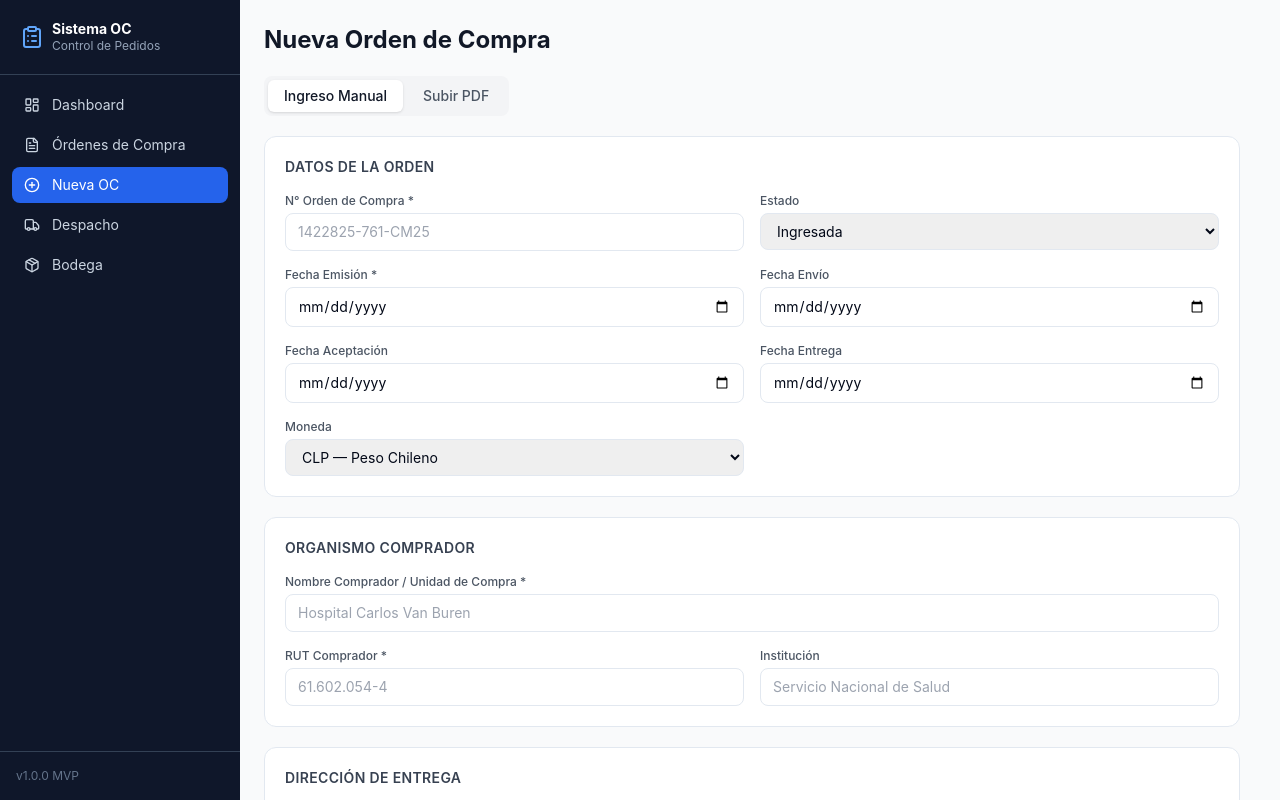
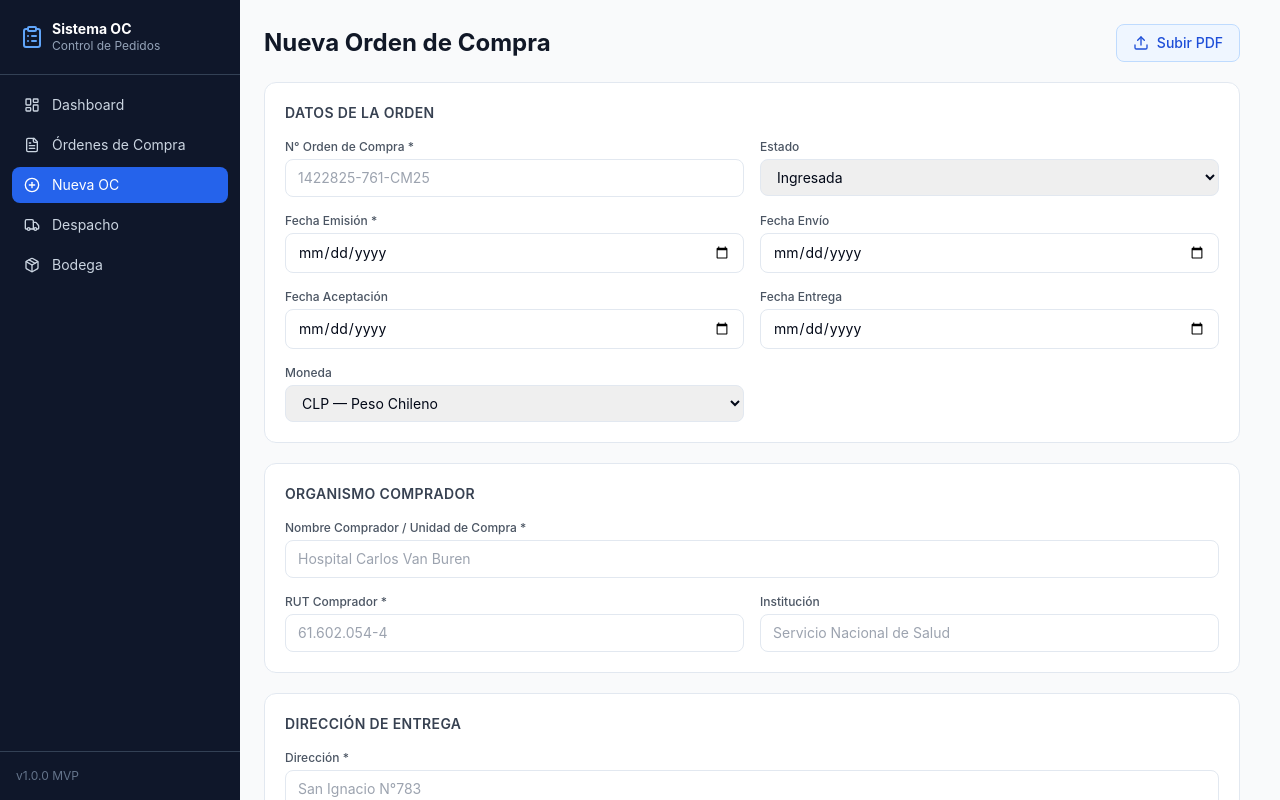
Before and after one commit to darwin-png/oc-system, a Next.js app: page /orders/new in a window 1280 px wide. Built offline with nearby package versions, Linux system fonts and the light colour scheme.

Commit message:
fix: drag-and-drop con overlay pantalla completa, sin tabs

```diff
--- a/src/app/orders/new/page.tsx
+++ b/src/app/orders/new/page.tsx
@@ -92,6 +92,7 @@ export default function NewOrderPage() {
   const ivaDesglosado = itemsOriginal !== null
 
   const processPDFRef = useRef<((file: File) => Promise<void>) | null>(null)
+  const dragCountRef = useRef(0)
 
   const setField = (field: string, value: any) => setForm(f => ({ ...f, [field]: value }))
 
@@ -200,7 +201,6 @@ export default function NewOrderPage() {
         requiresValidation: (p.fieldsRequiringValidation?.length || 0) > 0,
       }))
 
-      setTab('manual')
     } catch {
       setError('Error procesando PDF')
     } finally {
@@ -212,18 +212,31 @@ export default function NewOrderPage() {
   processPDFRef.current = processPDFFile
 
   useEffect(() => {
+    const onDragEnter = (e: DragEvent) => {
+      e.preventDefault()
+      dragCountRef.current++
+      if (dragCountRef.current === 1) setIsDragging(true)
+    }
+    const onDragLeave = (e: DragEvent) => {
+      e.preventDefault()
+      dragCountRef.current--
+      if (dragCountRef.current === 0) setIsDragging(false)
+    }
     const onDragOver = (e: DragEvent) => e.preventDefault()
     const onDrop = (e: DragEvent) => {
       e.preventDefault()
+      dragCountRef.current = 0
+      setIsDragging(false)
       const file = e.dataTransfer?.files?.[0]
-      if (file) {
-        setTab('pdf')
-        processPDFRef.current?.(file)
-      }
+      if (file) processPDFRef.current?.(file)
     }
+    window.addEventListener('dragenter', onDragEnter)
+    window.addEventListener('dragleave', onDragLeave)
     window.addEventListener('dragover', onDragOver)
     window.addEventListener('drop', onDrop)
     return () => {
+      window.removeEventListener('dragenter', onDragEnter)
+      window.removeEventListener('dragleave', onDragLeave)
       window.removeEventListener('dragover', onDragOver)
       window.removeEventListener('drop', onDrop)
     }
@@ -258,43 +271,30 @@ export default function NewOrderPage() {
 
   return (
     <div className="p-6 max-w-5xl space-y-5">
-      <h1 className="text-2xl font-bold text-gray-900">Nueva Orden de Compra</h1>
 
-      {/* Tabs */}
-      <div className="flex gap-1 bg-gray-100 p-1 rounded-lg w-fit">
-        <button onClick={() => setTab('manual')} className={`px-4 py-1.5 rounded-md text-sm font-medium transition-colors ${tab === 'manual' ? 'bg-white shadow text-gray-900' : 'text-gray-600'}`}>
-          Ingreso Manual
-        </button>
-        <button onClick={() => setTab('pdf')} className={`px-4 py-1.5 rounded-md text-sm font-medium transition-colors ${tab === 'pdf' ? 'bg-white shadow text-gray-900' : 'text-gray-600'}`}>
+      {/* Overlay pantalla completa al arrastrar */}
+      {isDragging && (
+        <div className="fixed inset-0 z-50 bg-blue-500/20 backdrop-blur-sm flex items-center justify-center pointer-events-none">
+          <div className="bg-white rounded-2xl shadow-2xl border-4 border-blue-500 border-dashed p-16 flex flex-col items-center gap-4">
+            <Upload className="h-16 w-16 text-blue-500" />
+            <p className="text-2xl font-bold text-blue-700">Suelta el PDF aquí</p>
+            <p className="text-sm text-gray-500">Se extraerán todos los datos de la OC automáticamente</p>
+          </div>
+        </div>
+      )}
+
+      <div className="flex items-center justify-between">
+        <h1 className="text-2xl font-bold text-gray-900">Nueva Orden de Compra</h1>
+        <button
+          type="button"
+          onClick={() => fileRef.current?.click()}
+          className="flex items-center gap-2 bg-blue-50 hover:bg-blue-100 border border-blue-200 text-blue-700 text-sm font-medium px-4 py-2 rounded-lg transition-colors"
+        >
+          <Upload className="h-4 w-4" />
           Subir PDF
         </button>
+        <input ref={fileRef} type="file" accept=".pdf" onChange={handlePDF} className="hidden" />
       </div>
-
-      {/* PDF Upload zone */}
-      {tab === 'pdf' && (
-        <div
-          onClick={() => fileRef.current?.click()}
-          onDrop={e => { e.preventDefault(); setIsDragging(false) }}
-          onDragOver={e => { e.preventDefault(); setIsDragging(true) }}
-          onDragEnter={e => { e.preventDefault(); setIsDragging(true) }}
-          onDragLeave={e => { e.preventDefault(); setIsDragging(false) }}
-          className={`border-2 border-dashed rounded-xl p-12 text-center cursor-pointer transition-colors ${isDragging ? 'border-blue-500 bg-blue-100' : 'border-blue-300 hover:bg-blue-50'}`}
-        >
-          <input ref={fileRef} type="file" accept=".pdf" onChange={handlePDF} className="hidden" />
-          {pdfLoading ? (
-            <div className="flex flex-col items-center gap-3">
-              <Loader2 className="h-8 w-8 animate-spin text-blue-500" />
-              <p className="text-sm text-blue-600 font-medium">Leyendo OC...</p>
-            </div>
-          ) : (
-            <div className="flex flex-col items-center gap-3">
-              <Upload className="h-10 w-10 text-blue-400" />
-              <p className="text-sm font-medium text-gray-700">Haz clic o arrastra el PDF de la OC aquí</p>
-              <p className="text-xs text-gray-400">Extrae automáticamente todos los datos de la orden</p>
-            </div>
-          )}
-        </div>
-      )}
 
       {/* Alertas PDF */}
       {pdfResult && pdfResult.fieldsRequiringValidation?.length > 0 && (
```
